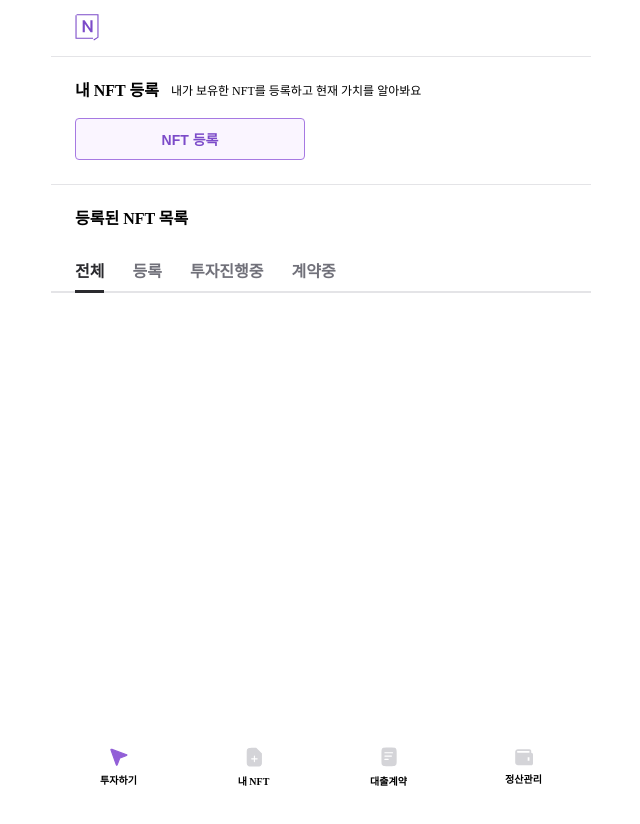
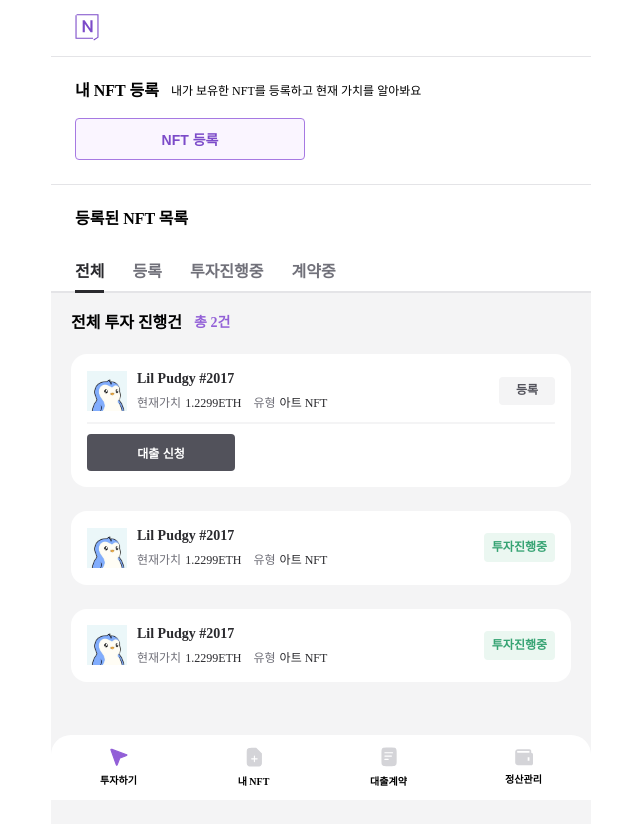
Before and after one commit to Damborghinii/Damborghinii-Client, a React (Vite) app: page /myNft in a window 1280 px wide. Shown: the top 824 px of the page, without its empty margins (319-959 px from the left). Before the commit the page ends 800 px from the top, so only its background shows below. Built offline with nearby package versions, Linux system fonts and the light colour scheme.

Commit message:
feature/#20: MyNFT 카드 구현

```diff
--- a/src/components/common/statusChip/StatusChip.styled.ts
+++ b/src/components/common/statusChip/StatusChip.styled.ts
@@ -28,6 +28,7 @@ export const getColorStyle = (
 
 export const getDefaultLayout = () => {
   return css`
+    min-width: 3.5rem;
     max-width: 5rem;
     display: flex;
     justify-content: center;
--- a/src/components/common/statusChip/StatusChip.tsx
+++ b/src/components/common/statusChip/StatusChip.tsx
@@ -7,7 +7,7 @@ import {
 } from "../../../styles/theme";
 
 type StatusChipSizeType = "small" | "big";
-type StatusChipVariantType = "neutral" | "secondary" | "warning";
+export type StatusChipVariantType = "neutral" | "secondary" | "warning";
 
 export type StatusChipColorKeyType =
   | NeutralKeyType
--- a/src/pages/invesetment/InvestmentInfoInput.tsx
+++ b/src/pages/invesetment/InvestmentInfoInput.tsx
@@ -17,12 +17,12 @@ interface ButtonProps {
   disabled?: boolean;
 }
 
-const MOCK_LOAN_CALCULATION_RULE: LoanCalculationRule = {
-  minimumLoanAmount: 1000000,
-  maximumLoanAmount: 50000000,
-  shareCalculationRatio: 5,
-  interestCalculationRatio: 2.5,
-};
+// const MOCK_LOAN_CALCULATION_RULE: LoanCalculationRule = {
+//   minimumLoanAmount: 1000000,
+//   maximumLoanAmount: 50000000,
+//   shareCalculationRatio: 5,
+//   interestCalculationRatio: 2.5,
+// };
 
 export const InvestmentInfoInput = ({
   minimumLoanAmount = 1000000,
--- a/src/pages/main/_components/MainTitle.tsx
+++ b/src/pages/main/_components/MainTitle.tsx
@@ -4,7 +4,7 @@ import styled from "@emotion/styled";
 interface MainTitleProps {
   mainText: string;
   subText: string;
-  selectedType: string;
+  selectedType?: string;
 }
 
 export const MainTitle: React.FC<MainTitleProps> = ({
@@ -18,10 +18,12 @@ export const MainTitle: React.FC<MainTitleProps> = ({
         <MainText>{mainText}</MainText>
         <SubText>{subText}</SubText>
       </TitleWrapper>
-      <SelectWrapper>
-        {selectedType}
-        <IcDown width={14} height={14} />
-      </SelectWrapper>
+      {selectedType && (
+        <SelectWrapper>
+          {selectedType}
+          <IcDown width={14} height={14} />
+        </SelectWrapper>
+      )}
     </TitleHeader>
   );
 };
--- a/src/pages/myNft/MyNft.styled.ts
+++ b/src/pages/myNft/MyNft.styled.ts
@@ -1,5 +1,65 @@
 import styled from "@emotion/styled";
 
+interface FlexProps {
+  gap?: string;
+}
+
+interface SmallTextProps {
+  isBlack?: boolean;
+}
+
 export const MyNftWrapper = styled.div`
+  display: flex;
+  flex-direction: column;
+
+  min-height: 100dvh;
   background-color: ${({ theme }) => theme.color.neutral.white};
 `;
+
+export const EntryWrapper = styled.div`
+  display: flex;
+  flex-direction: column;
+  flex-grow: 1;
+
+  width: 100%;
+  background-color: ${({ theme }) => theme.color.neutral.B00};
+
+  padding-bottom: 2rem;
+`;
+
+export const NftCardContainer = styled.div`
+  width: 100%;
+
+  display: flex;
+  flex-direction: column;
+  gap: 1.5rem;
+
+  padding: 0 1.25rem;
+`;
+
+export const ColumnFlex = styled.div<FlexProps>`
+  display: flex;
+  flex-direction: column;
+  align-items: start;
+  flex-grow: 1;
+  gap: ${({ gap }) => gap || "0"};
+`;
+
+export const RowFlex = styled.div<FlexProps>`
+  width: 100%;
+
+  display: flex;
+  align-items: center;
+  gap: ${({ gap }) => gap || "0"};
+`;
+
+export const CardTitle = styled.h1`
+  ${({ theme }) => theme.typography["body2-2"]}
+  color: ${({ theme }) => theme.color.neutral.B70};
+`;
+
+export const SmallText = styled.h2<SmallTextProps>`
+  ${({ theme }) => theme.typography["small1-3"]}
+  color: ${({ theme, isBlack }) =>
+    isBlack ? theme.color.neutral.B70 : theme.color.neutral.B40};
+`;
--- a/src/pages/myNft/MyNftPage.tsx
+++ b/src/pages/myNft/MyNftPage.tsx
@@ -5,15 +5,46 @@ import * as S from "./MyNft.styled";
 import { NftRegister } from "./_components/nftRegister/NftRegister";
 import { NftTitle } from "./_components/nftTitle/NftTitle";
 import { NftStatusTab } from "./_components/nftStatusList/NftStatusList";
+import { MainTitle } from "@pages/main/_components/MainTitle";
+import { NftCard } from "./_components/NftCard";
+
+import { MyNftType } from "./type/nft";
+import { cardImage } from "@assets/image";
 
 const MyNftPage = () => {
   // const { openModal } = useModal();
   // const deleteModal = useDeleteModal();
+
+  const MOCK_NFT1: MyNftType = {
+    image: cardImage,
+    nftName: "Lil Pudgy #2017",
+    value: "1.2299ETH",
+    nftType: "아트 NFT",
+    isRegistered: false,
+    onClick: () => alert("뚝딱뚝딱 공사중"),
+  };
+
+  const MOCK_NFT2: MyNftType = {
+    image: cardImage,
+    nftName: "Lil Pudgy #2017",
+    value: "1.2299ETH",
+    nftType: "아트 NFT",
+    isRegistered: true,
+  };
+
   return (
     <S.MyNftWrapper>
       <NftRegister />
       <NftTitle>등록된 NFT 목록</NftTitle>
       <NftStatusTab />
+      <S.EntryWrapper>
+        <MainTitle mainText="전체 투자 진행건" subText={"총 2건"} />
+        <S.NftCardContainer>
+          <NftCard {...MOCK_NFT1} />
+          <NftCard {...MOCK_NFT2} />
+          <NftCard {...MOCK_NFT2} />
+        </S.NftCardContainer>
+      </S.EntryWrapper>
     </S.MyNftWrapper>
   );
 };
--- /dev/null
+++ b/src/pages/myNft/_components/NftCard.tsx
@@ -0,0 +1,76 @@
+import * as S from "@pages/myNft/MyNft.styled";
+
+import styled from "@emotion/styled";
+
+import Spacer from "@components/common/spacer/Spacer";
+import StatusChip from "@components/common/statusChip/StatusChip";
+import { MyNftType } from "../type/nft";
+import { StatusChipVariantType } from "@components/common/statusChip/StatusChip";
+import { HorizontalDivider } from "@components/common/horizontalDivider/HorizontalDivider";
+
+export const NftCard = ({
+  image,
+  nftName,
+  value,
+  nftType,
+  isRegistered,
+  onClick,
+}: MyNftType) => {
+  const statusType: StatusChipVariantType = isRegistered
+    ? "secondary"
+    : "neutral";
+  return (
+    <CardWrapper>
+      <S.RowFlex gap="0.625rem">
+        <img src={image} width={40} height={40} />
+        <S.ColumnFlex gap="0.5rem">
+          <S.CardTitle>{nftName}</S.CardTitle>
+          <S.RowFlex>
+            <S.SmallText>현재가치</S.SmallText>
+            <Spacer width="0.25rem" height="100%" />
+            <S.SmallText isBlack={true}>{value}</S.SmallText>
+            <Spacer width="0.75rem" height="100%" />
+            <S.SmallText>유형</S.SmallText>
+            <Spacer width="0.25rem" height="100%" />
+            <S.SmallText isBlack={true}>{nftType}</S.SmallText>
+          </S.RowFlex>
+        </S.ColumnFlex>
+        <StatusChip variant={statusType}>
+          {isRegistered ? "투자진행중" : "등록"}
+        </StatusChip>
+      </S.RowFlex>
+      {!isRegistered && (
+        <>
+          <Spacer height="0.625rem" />
+          <HorizontalDivider />
+          <Spacer height="0.625rem" />
+          <RegisterButton onClick={onClick}>대출 신청</RegisterButton>
+        </>
+      )}
+    </CardWrapper>
+  );
+};
+
+const CardWrapper = styled.div`
+  width: 100%;
+
+  display: flex;
+  flex-direction: column;
+
+  background-color: ${({ theme }) => theme.color.neutral.white};
+
+  padding: 1rem;
+  border-radius: 1rem;
+`;
+
+const RegisterButton = styled.button`
+  max-width: 9.25rem;
+  padding: 0.625rem 2rem;
+
+  border-radius: 0.25rem;
+  ${({ theme }) => theme.typography["small1-2"]}
+  color: ${({ theme }) => theme.color.neutral.white};
+
+  color: ${({ theme }) => theme.color.neutral.white};
+  background-color: ${({ theme }) => theme.color.neutral.B50};
+`;
--- /dev/null
+++ b/src/pages/myNft/type/nft.ts
@@ -0,0 +1,8 @@
+export interface MyNftType {
+  image: string;
+  nftName: string;
+  value: string;
+  nftType: string;
+  isRegistered: boolean;
+  onClick?: () => void;
+}
```
